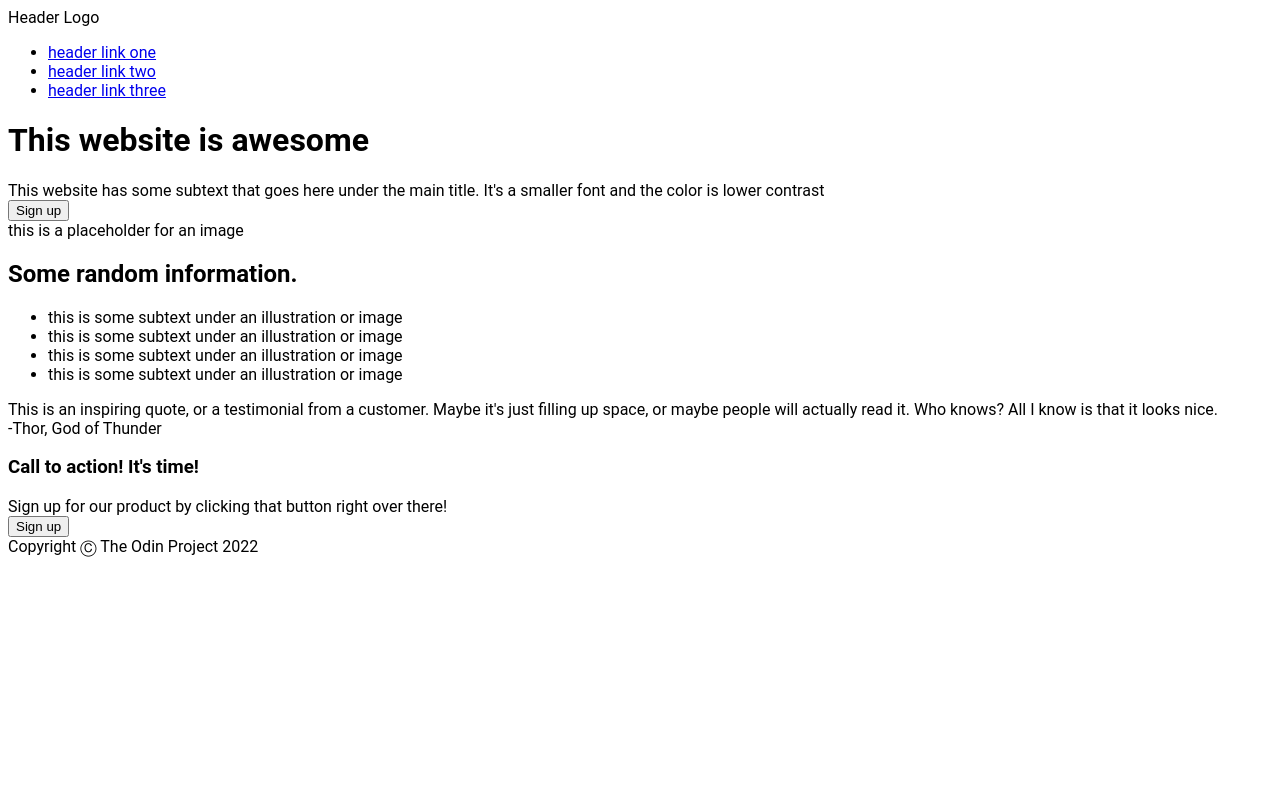
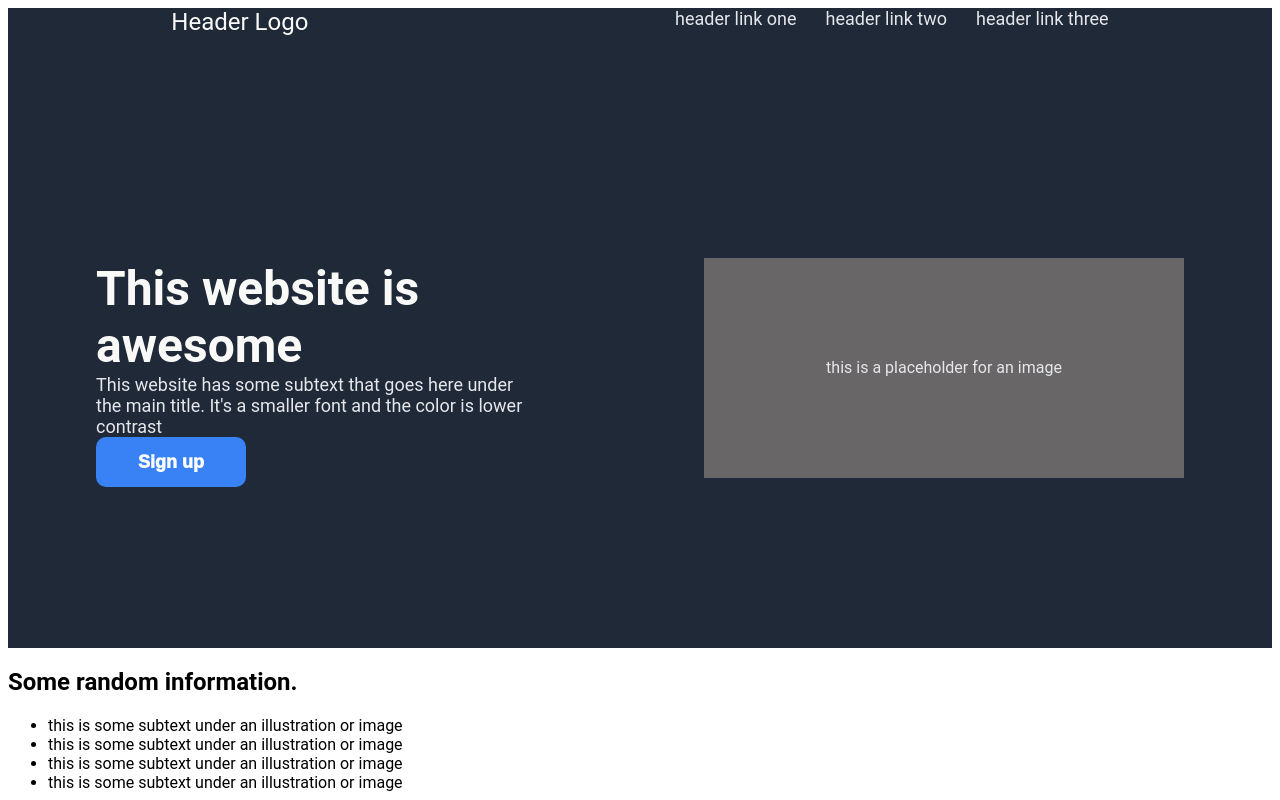
Before and after one commit to BoljevicB/Project-Landing-Page, a plain HTML site: page index.html in a window 1280 px wide. Shown: the top 800 px of the page. Drawn offline with Linux system fonts and the light colour scheme.

Commit message:
Finished with navbar and hero using flexbox

```diff
--- a/index.html
+++ b/index.html
@@ -9,24 +9,29 @@
 </head>
 <body>
 
-    <header>
+    <div class="navbar"><header>
         <div class="headerlogo">Header Logo</div>
     </header>
 
     <nav>
-        <ul>
-            <li><a href="#">header link one</a></li>
-            <li><a href="#">header link two</a></li>
-            <li><a href="#">header link three</a> </li>
+        <ul class="navlinks">
+            <li class="links"><a href="#">header link one</a></li>
+            <li class="links"><a href="#">header link two</a></li>
+            <li class="links"><a href="#">header link three</a> </li>
         </ul>
     </nav>
+</div>
 
-    <h1 class="header-one">This website is awesome</h1>
+<div class="first">
+<div class="heroone">
+  <h1 class="header-one">This website is awesome</h1>
     <div class="text-under-h1">This website has some subtext that goes here under the main title. It's a smaller font and the color is lower contrast</div>
 
     <button class="btn-one">Sign up</button>
+</div>
 
     <div class="placeholder">this is a placeholder for an image</div>
+</div>
 
     <h2 class="header-two">Some random information.</h2>
 
--- a/style.css
+++ b/style.css
@@ -1,3 +1,83 @@
 body {
     font-family: 'Roboto', Verdana, sans-serif;
 }
+
+.navbar {
+    height: 10vh;
+    background-color: #1F2937;
+    display: flex;
+    justify-content: space-around;
+    align-items: flex-start;
+    flex-shrink: 1;
+}
+
+.headerlogo {
+    font-size: 24px;
+    color: #F9FAF8;
+}
+.navlinks {
+
+    font-size: 18px;
+    display: flex;
+    justify-content: end;
+    gap: 29px;
+    margin-top: 0;
+}
+
+.links {
+    list-style-type: none;
+}
+
+a {
+    text-decoration: none;
+    color: #E5E7EB;
+}
+
+h1 {
+    font-size: 48px;
+    font-weight: bolder;
+    color: #F9FAF8;
+    margin-bottom: 0;
+}
+
+.text-under-h1 {
+    font-size: 18px;
+    color: #E5E7EB;
+}
+
+.btn-one{
+    height: 50px;
+    width: 150px;
+    border: 0;
+    border-radius: 10px;
+    font-size: 18px;
+    font-weight: 1000;
+    color: white;
+    background-color: #3882F6;
+
+}
+
+.placeholder {
+   height: 15vh;
+   width: 60vh;
+   text-align: center;
+   padding-top: 100px;
+   color: #E5E7EB;
+   background: rgb(104, 102, 102);
+}
+
+.heroone {
+    height: 35vh;
+    width: 54vh;
+    display: flex;
+    flex-direction: column;
+}
+
+.first {
+    height: 70vh;
+    background: #1F2937;
+    display: flex;
+    justify-content: space-around;
+    align-items: center;
+
+}
```
